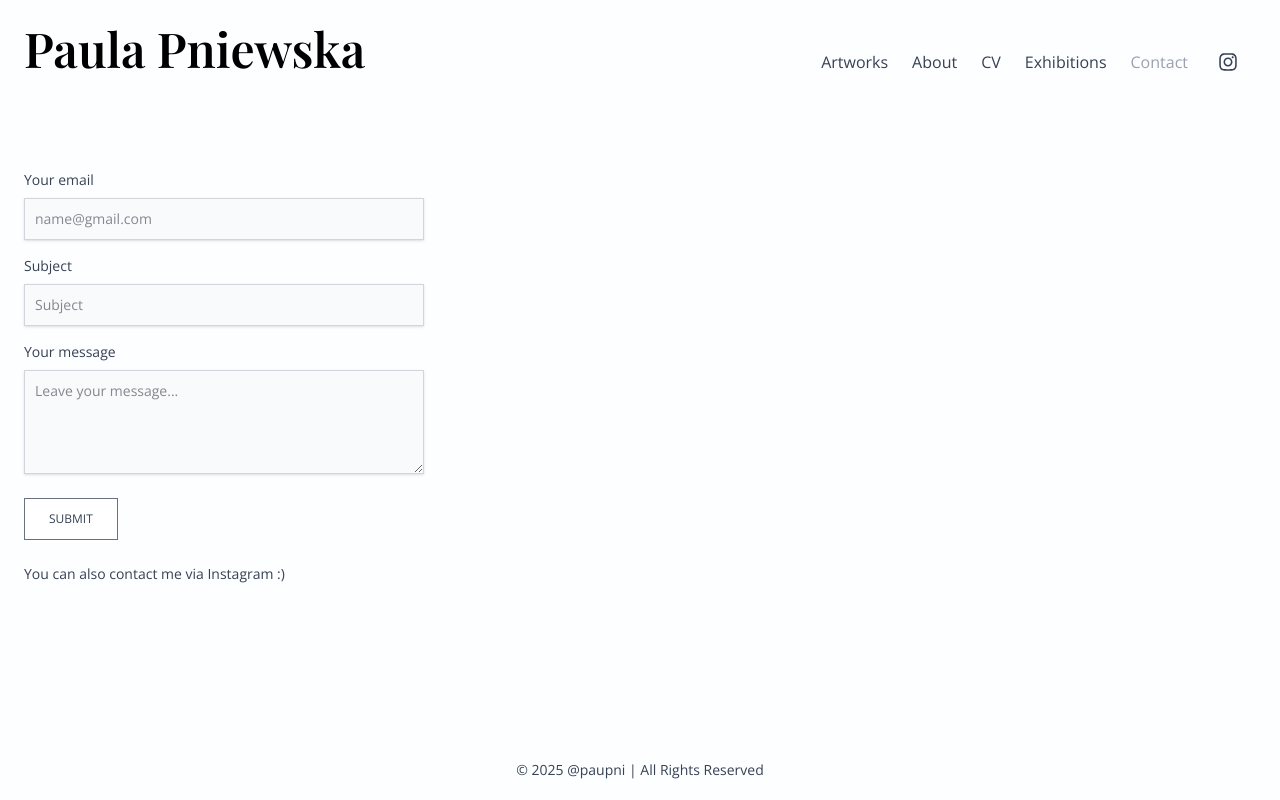
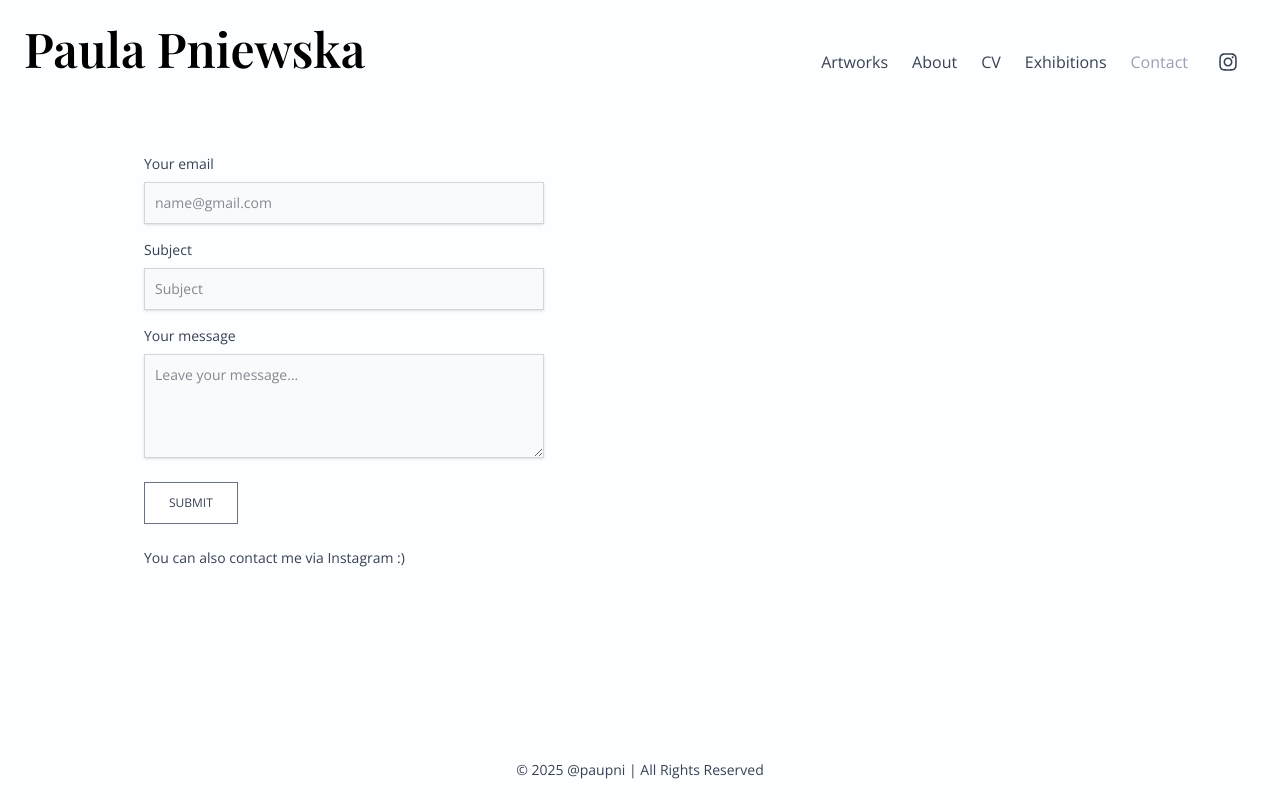
Before and after one commit to paupni/artist-portfolio, a Next.js app: page /contact in a window 1280 px wide. Built offline with nearby package versions, Linux system fonts and the light colour scheme; a web font is replaced by a local one.

Commit message:
modify artworks page and single artwork display

```diff
--- a/app/artworks/page.tsx
+++ b/app/artworks/page.tsx
@@ -19,7 +19,7 @@ export default async function Artworks() {
     // images.blobs.shift();
 
     return (
-        <main className="grid grid-cols-2 md:grid-cols-3 gap-4">
+        <main className="container columns-1 sm:columns-1 md:columns-3 lg:columns-5 [&>img:not(:first-child)]">
                 {/* {images.blobs.map((image, index) => { */}
                 {artworks.map((image, index) => {
                     let artworkInfo = artworks[index];
--- a/app/contact/page.tsx
+++ b/app/contact/page.tsx
@@ -2,7 +2,7 @@ import ContactForm from '@/app/ui/contact-form';
 
 export default function ContactPage() {
   return (
-    <main className='md:flex flex-col mt-6'>
+    <main className='md:flex flex-col mt-6 lg:ml-30'>
       <ContactForm />
       <p className='py-6 text-sm font-medium text-gray-700'>You can also contact me via Instagram :)</p>
     </main>
--- a/app/layout.tsx
+++ b/app/layout.tsx
@@ -19,7 +19,7 @@ export default function RootLayout({
           <header>
             <Navbar />
           </header>
-          <main className='md:flex flex-grow md:container md:mx-auto mt-10'>
+          <main className='md:flex flex-grow md:container md:mx-auto mt-6'>
             {children}
           </main>
           <footer className="m-5 items-center justify-center text-gray-700 md:flex md:items-center">
--- a/app/ui/card.tsx
+++ b/app/ui/card.tsx
@@ -1,5 +1,6 @@
 import React from "react";
 import Link from "next/link";
+import Image from 'next/image';
 
 type CardProps = {
   id: string;
@@ -10,9 +11,15 @@ type CardProps = {
 
 export default async function Card({ artwork } : { artwork: CardProps }) {
     return (
-        <Link href={`/artworks/${artwork.name}`} className="block shadow-lg hover:opacity-50 transition mb-6">
+        <Link href={`/artworks/${artwork.name}`} className="shadow-[#106ae0] shadow-lg hover:opacity-50 transition">
             <div className="overflow-hidden">
-                <img src={artwork.imageUrl} alt={artwork.name} className="h-auto max-w-full object-cover" />
+                <Image
+                    src={artwork.imageUrl}
+                    alt={artwork.name}
+                    width={400}
+                    height={300}
+                    className="h-auto max-w-full object-cover my-2"
+                />
             </div>
         </Link>
     )
```
Also changed, not shown: app/artworks/[artworkId]/page.tsx (+8 -0 lines). Lines whose indentation alone changed are shown as unchanged.
